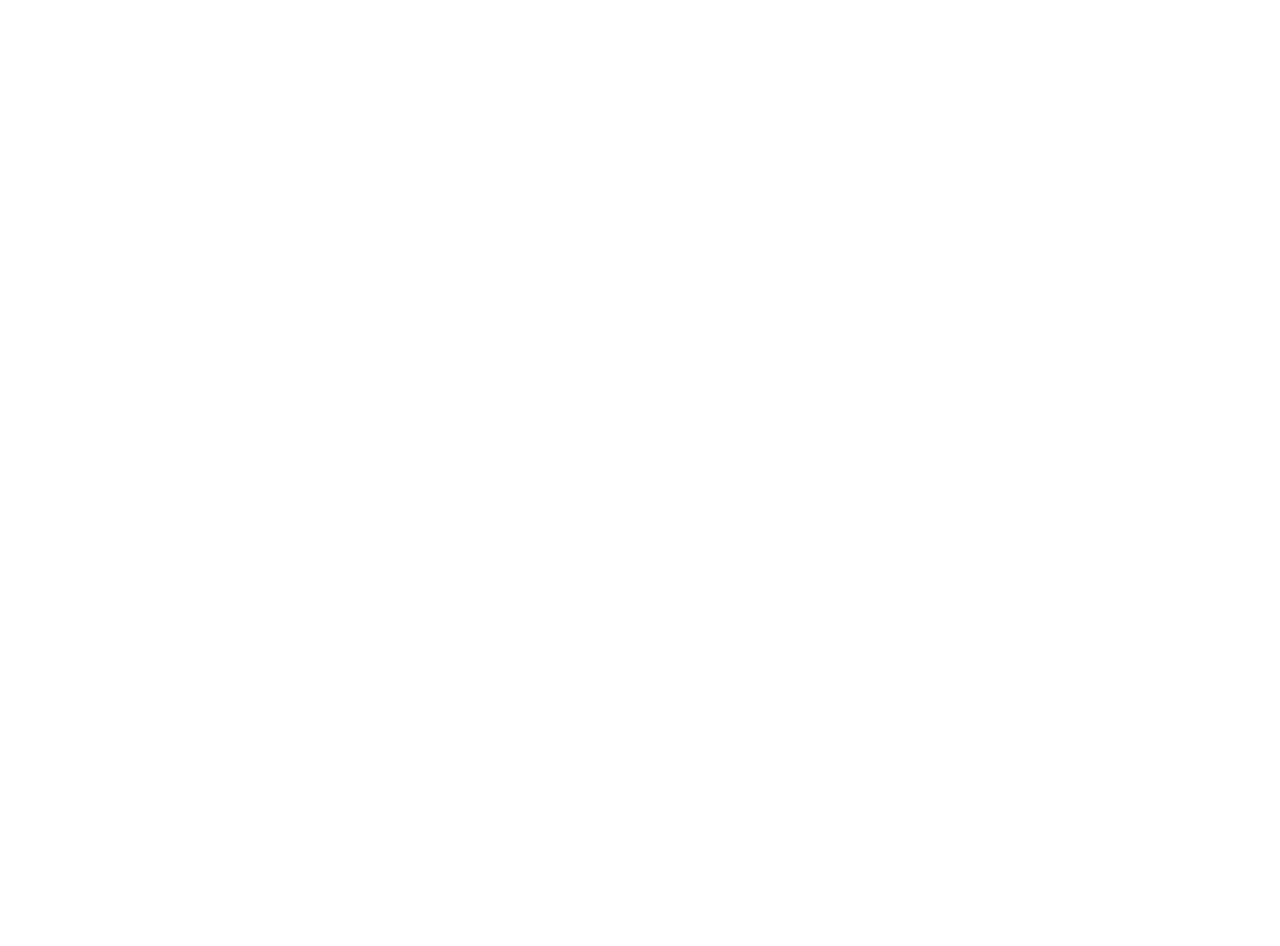
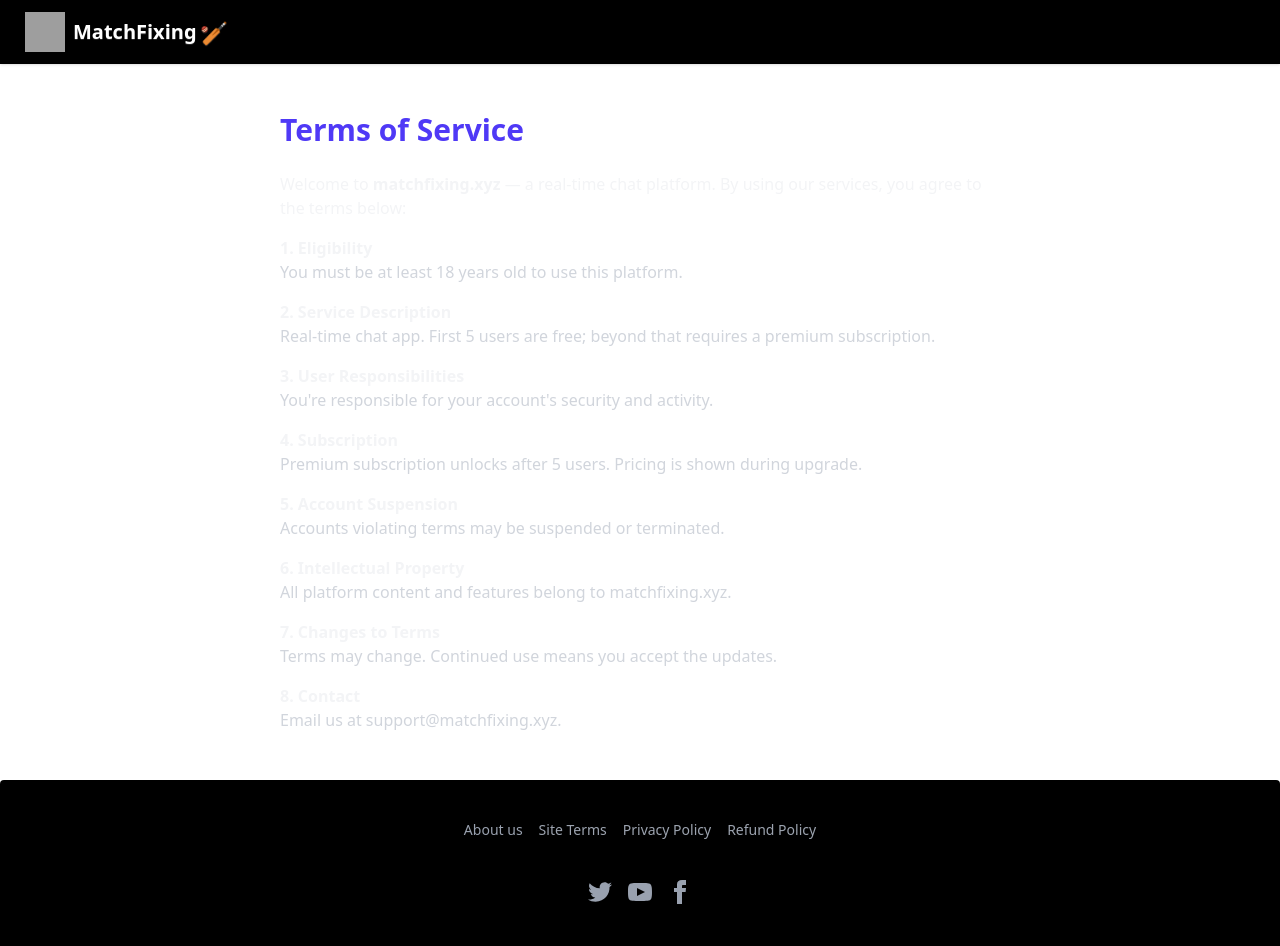
Before and after one commit to Himanshu-Yadav897/devTinderWeb, a React (Vite) app: page /termsOfService in a window 1280 px wide. Before the commit this address had no page. Shown: the top 946 px of the page. Before the commit the page ends 800 px from the top, so only its background shows below. Built offline with nearby package versions, Linux system fonts and the light colour scheme; no server answers; grey boxes are pictures that could not be loaded.

Commit message:
added : policies

```diff
--- a/src/App.jsx
+++ b/src/App.jsx
@@ -7,6 +7,9 @@
 import Connections from "./components/Connections";
 import Requests from "./components/Requests";
 import Signup from "./components/SignUp";
+import TermsOfService from "./components/TermsOfService";
+import PrivacyPolicy from "./components/PrivacyPolicy";
+import RefundPolicy from "./components/RefundPolicy";
 
 function App() {
   const userData = useSelector((store) => store.user);
@@ -15,12 +18,15 @@
       <BrowserRouter basename="/">
         <Routes>
           <Route path="/" element={<Body />}>
-          <Route path="/signup" element={<Signup />} />
+            <Route path="/signup" element={<Signup />} />
             <Route path="/" element={userData ? <Feed /> : <Login />} />
             <Route path="/login" element={<Login />} />
             <Route path="/profile" element={<Profile />} />
             <Route path="/connections" element={<Connections />} />
             <Route path="/requests" element={<Requests />} />
+            <Route path="/termsOfService" element={<TermsOfService />} />
+            <Route path="/privacyPolicy" element={<PrivacyPolicy />} />
+            <Route path="/refundPolicy" element={<RefundPolicy />} />
           </Route>
         </Routes>
       </BrowserRouter>
--- a/src/components/Footer.jsx
+++ b/src/components/Footer.jsx
@@ -1,13 +1,70 @@
 import React from "react";
+import { Link } from "react-router-dom";
+import { motion } from "motion/react";
 
 const Footer = () => {
+  const MotionLink = motion(Link);
+  const linkVariants = {
+    rest: { color: "#9ca3af" }, // gray-400
+    hover: { color: "#ffffff" }, // white
+  };
+
+  const underlineVariants = {
+    rest: { width: 0 },
+    hover: { width: "100%" },
+  };
   return (
-    <footer className="footer footer-horizontal footer-center bg-black text-base-content rounded p-10">
+    <footer className="footer footer-horizontal footer-center bg-black text-gray-400 rounded p-10">
       <nav className="grid grid-flow-col gap-4">
         <a className="link link-hover">About us</a>
-        <a className="link link-hover">Contact</a>
-        <a className="link link-hover">Jobs</a>
-        <a className="link link-hover">Press kit</a>
+        <MotionLink
+          to="/termsofService"
+          className="relative inline-block text-sm"
+          initial="rest"
+          whileHover="hover"
+          animate="rest"
+          variants={linkVariants}
+        >
+          Site Terms
+          {/* Underline */}
+          <motion.span
+            className="absolute left-0 -bottom-1 h-[2px] bg-white"
+            variants={underlineVariants}
+            transition={{ duration: 0.3, ease: "easeInOut" }}
+          />
+        </MotionLink>
+        <MotionLink
+          to="/privacyPolicy"
+          className="relative inline-block text-sm"
+          initial="rest"
+          whileHover="hover"
+          animate="rest"
+          variants={linkVariants}
+        >
+          Privacy Policy
+          {/* Underline */}
+          <motion.span
+            className="absolute left-0 -bottom-1 h-[2px] bg-white"
+            variants={underlineVariants}
+            transition={{ duration: 0.3, ease: "easeInOut" }}
+          />
+        </MotionLink>
+        <MotionLink
+          to="/refundPolicy"
+          className="relative inline-block text-sm"
+          initial="rest"
+          whileHover="hover"
+          animate="rest"
+          variants={linkVariants}
+        >
+          Refund Policy
+          {/* Underline */}
+          <motion.span
+            className="absolute left-0 -bottom-1 h-[2px] bg-white"
+            variants={underlineVariants}
+            transition={{ duration: 0.3, ease: "easeInOut" }}
+          />
+        </MotionLink>
       </nav>
       <nav>
         <div className="grid grid-flow-col gap-4">
@@ -17,7 +74,7 @@
               width="24"
               height="24"
               viewBox="0 0 24 24"
-              className="fill-current"
+              className="fill-current hover:text-white duration-300"
             >
               <path d="M24 4.557c-.883.392-1.832.656-2.828.775 1.017-.609 1.798-1.574 2.165-2.724-.951.564-2.005.974-3.127 1.195-.897-.957-2.178-1.555-3.594-1.555-3.179 0-5.515 2.966-4.797 6.045-4.091-.205-7.719-2.165-10.148-5.144-1.29 2.213-.669 5.108 1.523 6.574-.806-.026-1.566-.247-2.229-.616-.054 2.281 1.581 4.415 3.949 4.89-.693.188-1.452.232-2.224.084.626 1.956 2.444 3.379 4.6 3.419-2.07 1.623-4.678 2.348-7.29 2.04 2.179 1.397 4.768 2.212 7.548 2.212 9.142 0 14.307-7.721 13.995-14.646.962-.695 1.797-1.562 2.457-2.549z"></path>
             </svg>
@@ -28,7 +85,7 @@
               width="24"
               height="24"
               viewBox="0 0 24 24"
-              className="fill-current"
+              className="fill-current hover:text-white duration-300"
             >
               <path d="M19.615 3.184c-3.604-.246-11.631-.245-15.23 0-3.897.266-4.356 2.62-4.385 8.816.029 6.185.484 8.549 4.385 8.816 3.6.245 11.626.246 15.23 0 3.897-.266 4.356-2.62 4.385-8.816-.029-6.185-.484-8.549-4.385-8.816zm-10.615 12.816v-8l8 3.993-8 4.007z"></path>
             </svg>
@@ -39,7 +96,7 @@
               width="24"
               height="24"
               viewBox="0 0 24 24"
-              className="fill-current"
+              className="fill-current hover:text-white duration-300"
             >
               <path d="M9 8h-3v4h3v12h5v-12h3.642l.358-4h-4v-1.667c0-.955.192-1.333 1.115-1.333h2.885v-5h-3.808c-3.596 0-5.192 1.583-5.192 4.615v3.385z"></path>
             </svg>
--- /dev/null
+++ b/src/components/PrivacyPolicy.jsx
@@ -0,0 +1,49 @@
+import React from "react";
+
+const PrivacyPolicy = () => (
+  <div className="max-w-3xl mx-auto px-6 py-12 text-gray-100">
+    <h1 className="text-3xl font-semibold mb-6 text-teal-600">
+      Privacy Policy
+    </h1>
+    <div className="space-y-4">
+      <PolicyItem
+        title="1. What We Collect"
+        desc="Name, email, usage data, and payment info when applicable."
+      />
+      <PolicyItem
+        title="2. Purpose"
+        desc="Used for messaging, billing, and improving user experience."
+      />
+      <PolicyItem
+        title="3. Third-Party Access"
+        desc="Only Razorpay for payment processing. No data selling."
+      />
+      <PolicyItem
+        title="4. Data Security"
+        desc="All data is encrypted and securely stored."
+      />
+      <PolicyItem
+        title="5. Cookies"
+        desc="Used for session management and analytics."
+      />
+      <PolicyItem
+        title="6. User Rights"
+        desc="Request access or deletion by emailing us."
+      />
+      <PolicyItem
+        title="7. Policy Changes"
+        desc="May update this policy; changes will be reflected here."
+      />
+      <PolicyItem title="8. Contact" desc="support@matchfixing.xyz" />
+    </div>
+  </div>
+);
+
+const PolicyItem = ({ title, desc }) => (
+  <div>
+    <h2 className="font-semibold">{title}</h2>
+    <p className="text-gray-300">{desc}</p>
+  </div>
+);
+
+export default PrivacyPolicy;
--- /dev/null
+++ b/src/components/RefundPolicy.jsx
@@ -0,0 +1,40 @@
+import React from "react";
+
+const RefundPolicy = () => (
+  <div className="max-w-3xl mx-auto px-6 py-12 text-gray-100">
+    <h1 className="text-3xl font-semibold mb-6 text-rose-600">
+      Refund & Cancellation Policy
+    </h1>
+    <div className="space-y-4">
+      <PolicyItem
+        title="1. Free Access"
+        desc="First 5 users are free of charge."
+      />
+      <PolicyItem
+        title="2. Premium"
+        desc="After 5 users, subscription is required for continued access."
+      />
+      <PolicyItem
+        title="3. Refund Window"
+        desc="Refunds available within 48 hours of first subscription only."
+      />
+      <PolicyItem
+        title="4. Cancellations"
+        desc="Cancel anytime; access continues until billing cycle ends."
+      />
+      <PolicyItem
+        title="5. Request Refunds"
+        desc="Email support@matchfixing.xyz with your details."
+      />
+    </div>
+  </div>
+);
+
+const PolicyItem = ({ title, desc }) => (
+  <div>
+    <h2 className="font-semibold">{title}</h2>
+    <p className="text-gray-300">{desc}</p>
+  </div>
+);
+
+export default RefundPolicy;
--- /dev/null
+++ b/src/components/TermsOfService.jsx
@@ -0,0 +1,56 @@
+import React from "react";
+
+const TermsOfService = () => (
+  <div className="max-w-3xl mx-auto px-6 py-12 text-gray-100">
+    <h1 className="text-3xl font-semibold mb-6 text-indigo-600">
+      Terms of Service
+    </h1>
+    <p className="mb-4">
+      Welcome to <strong>matchfixing.xyz</strong> — a real-time chat platform.
+      By using our services, you agree to the terms below:
+    </p>
+    <div className="space-y-4">
+      <PolicyItem
+        title="1. Eligibility"
+        desc="You must be at least 18 years old to use this platform."
+      />
+      <PolicyItem
+        title="2. Service Description"
+        desc="Real-time chat app. First 5 users are free; beyond that requires a premium subscription."
+      />
+      <PolicyItem
+        title="3. User Responsibilities"
+        desc="You're responsible for your account's security and activity."
+      />
+      <PolicyItem
+        title="4. Subscription"
+        desc="Premium subscription unlocks after 5 users. Pricing is shown during upgrade."
+      />
+      <PolicyItem
+        title="5. Account Suspension"
+        desc="Accounts violating terms may be suspended or terminated."
+      />
+      <PolicyItem
+        title="6. Intellectual Property"
+        desc="All platform content and features belong to matchfixing.xyz."
+      />
+      <PolicyItem
+        title="7. Changes to Terms"
+        desc="Terms may change. Continued use means you accept the updates."
+      />
+      <PolicyItem
+        title="8. Contact"
+        desc="Email us at support@matchfixing.xyz."
+      />
+    </div>
+  </div>
+);
+
+const PolicyItem = ({ title, desc }) => (
+  <div>
+    <h2 className="font-semibold">{title}</h2>
+    <p className="text-gray-300">{desc}</p>
+  </div>
+);
+
+export default TermsOfService;
```
